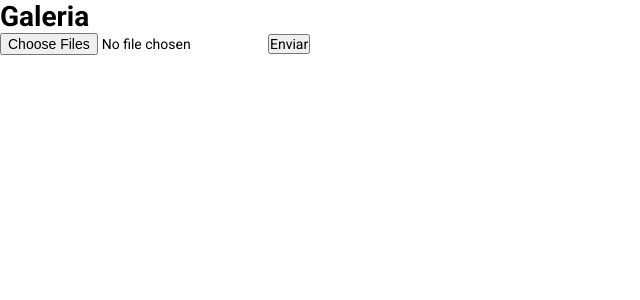
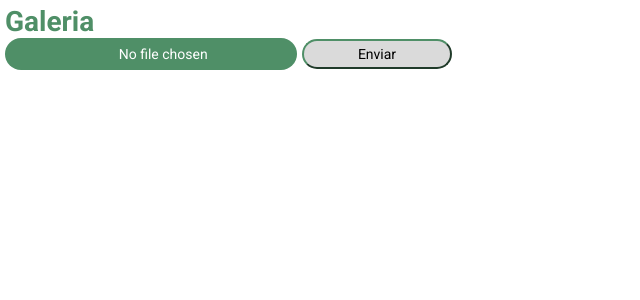
Before and after one commit to oliveiragit/teste-front, a React (Create React App) app: page /uploadImages in a window 1280 px wide. Shown: the top 300 px of the page, without its empty margins (0-640 px from the left). Built offline with nearby package versions, Linux system fonts and the light colour scheme; the HTML template or start-up script is replaced by a standard one.

Commit message:
task upload files finish

```diff
--- a/package.json
+++ b/package.json
@@ -8,6 +8,7 @@
     "@testing-library/react": "^11.1.0",
     "@testing-library/user-event": "^12.1.10",
     "axios": "^0.21.0",
+    "polished": "^4.0.3",
     "react": "^17.0.1",
     "react-dom": "^17.0.1",
     "react-router-dom": "^5.2.0",
--- /dev/null
+++ b/src/components/Header/styles.js
@@ -0,0 +1,32 @@
+import styled from 'styled-components';
+import { Link } from 'react-router-dom';
+
+export const Container = styled.header`
+  display: flex;
+  justify-content: space-between;
+  align-items: center;
+  margin: 50px 0;
+`;
+
+export const Cart = styled(Link)`
+  display: flex;
+  align-self: auto;
+  text-decoration: none;
+  transition: opacity 0.2s;
+  &:hover {
+    opacity: 0.7;
+  }
+  div {
+    text-align: right;
+    margin-right: 10px;
+
+    strong {
+      display: block;
+      color: #fff;
+    }
+    span {
+      font-size: 12px;
+      color: #999;
+    }
+  }
+`;
--- a/src/pages/UploadImages/index.js
+++ b/src/pages/UploadImages/index.js
@@ -2,7 +2,7 @@ import React, { useEffect, useState } from 'react';
 import { toast } from 'react-toastify';
 
 import api from '../../services/api';
-import { Container, List } from './styles';
+import { Container, List, Form } from './styles';
 
 export default function UploadImages() {
   const [uploads, setUploads] = useState([]);
@@ -34,7 +34,7 @@ export default function UploadImages() {
   return (
     <Container>
       <h1>Galeria</h1>
-
+      <div>
         <List>
           {imgURL.map((url) => (
             <li key={url}>
@@ -43,17 +43,20 @@ export default function UploadImages() {
           ))}
         </List>
 
-      <form onSubmit={handleSubmit}>
+        <Form onSubmit={handleSubmit}>
           <input
             type="file"
-          id="file_upload[file]"
+            className="inputfile"
+            id="inputfile"
             name="file_upload[file]"
             multiple
             accept="image/*"
             onChange={onChange}
           />
+
           <input type="submit" value="Enviar" />
-      </form>
+        </Form>
+      </div>
     </Container>
   );
 }
--- a/src/pages/UploadImages/styles.js
+++ b/src/pages/UploadImages/styles.js
@@ -1,9 +1,59 @@
 import styled from 'styled-components';
 
-export const Container = styled.div``;
+import { lighten } from 'polished';
+
+export const Container = styled.div`
+  margin: 5px;
+  height: 100%;
+  background: #fff;
+  h1 {
+    color: #4f8f67;
+  }
+`;
+
 export const List = styled.ul`
+  display: flex;
+  flex-wrap: wrap;
   img {
     width: 80px;
     height: 80px;
+    padding: 5px;
   }
 `;
+
+export const Form = styled.form`
+  input[type='file'] {
+    cursor: pointer !important;
+  }
+  input[type='file']::-webkit-file-upload-button {
+    visibility: hidden;
+  }
+  input[type='file'] {
+    border: none;
+    padding: 5px 12px;
+    background: #4f8f67;
+    color: #fff;
+    font-size: 1em;
+    transition: all 0.4s;
+    cursor: pointer;
+    border-radius: 20px;
+  }
+  input[type='submit'] {
+    background: #dadada;
+    margin: 0 5px 5px;
+    border-radius: 40px;
+    width: 150px;
+    height: 30px;
+    border-color: #4f8f67;
+    color: #000;
+    transition: background 0.2s;
+    &:hover {
+      background: ${lighten(0.3, '#cfcfcf')};
+    }
+    &:disabled {
+      background-color: #ccc;
+      cursor: not-allowed;
+      pointer-events: all !important;
+    }
+  }
+`;
```
Also changed, not shown: src/components/Header/index.js (added, +31 -0 lines), 2 other files (tests, documents, lock files or other folders). Lines whose indentation alone changed are shown as unchanged.
